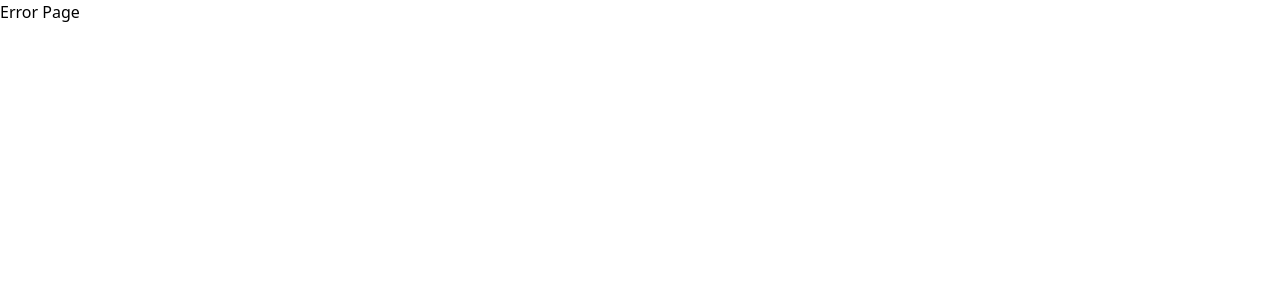
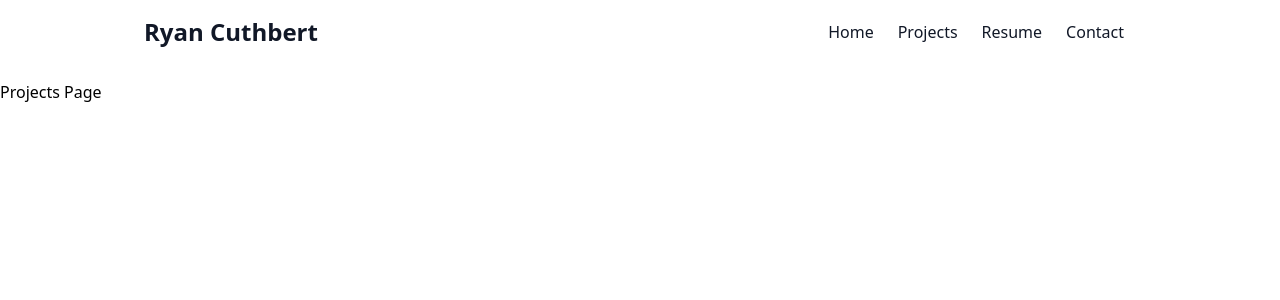
Before and after one commit to Ryan3389/portfolio, a React (Vite) app: page /projects in a window 1280 px wide. Before the commit this address had no page. Shown: the top 300 px of the page. Built offline with nearby package versions, Linux system fonts and the light colour scheme.

Commit message:
updated navbar paths and added projects and resume page template

```diff
--- a/src/components/Navbar.jsx
+++ b/src/components/Navbar.jsx
@@ -8,8 +8,8 @@ const Navbar = () => {
                 <span className="self-center text-2xl font-semibold dark:text-white">Ryan Cuthbert</span>
                 <div>
                     <Link to='/' className="py-2 px-3 cursor-pointer">Home</Link>
-                    <Link className="py-2 px-3 cursor-pointer">Portfolio</Link>
-                    <Link className="py-2 px-3 cursor-pointer">Resume</Link>
+                    <Link to='/projects' className="py-2 px-3 cursor-pointer">Projects</Link>
+                    <Link to='/resume' className="py-2 px-3 cursor-pointer">Resume</Link>
                     <Link to='/contact' className="py-2 px-3 cursor-pointer">Contact</Link>
                 </div>
 
--- /dev/null
+++ b/src/pages/ProjectsPage.jsx
@@ -0,0 +1,7 @@
+const ProjectsPage = () => {
+    return (
+        <h1>Projects Page</h1>
+    )
+}
+
+export default ProjectsPage
--- /dev/null
+++ b/src/pages/ResumePage.jsx
@@ -0,0 +1,7 @@
+const ResumePage = () => {
+    return (
+        <h1>Resume Page</h1>
+    )
+}
+
+export default ResumePage
```
Also changed, not shown: src/main.jsx (+10 -0 lines).
